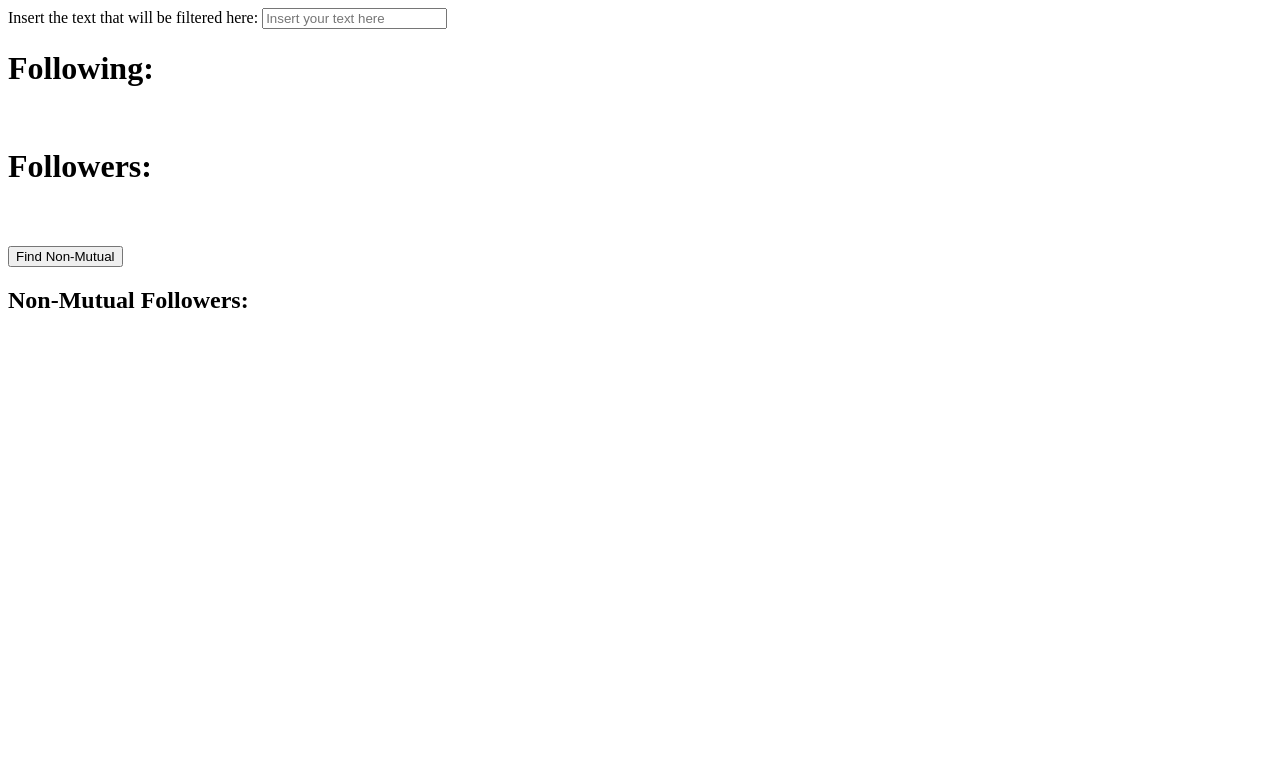
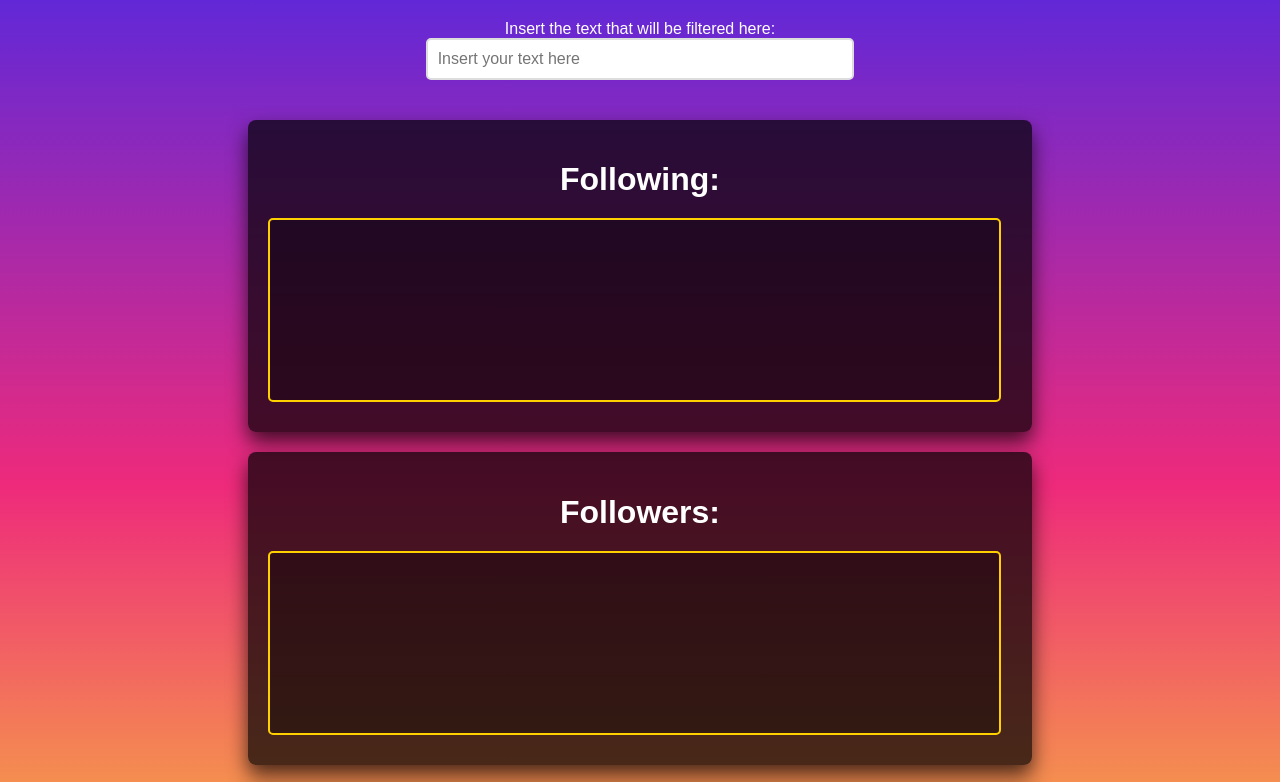
Before and after one commit to Doikson/InstaFollowListJS, a plain HTML site: page index.html in a window 1280 px wide. Shown: the top 782 px of the page. Drawn offline with Linux system fonts and the light colour scheme.

Commit message:
Styles Done ✔

```diff
--- a/index.html
+++ b/index.html
@@ -4,7 +4,7 @@
   <meta charset="UTF-8">
   <meta name="viewport" content="width=device-width, initial-scale=1.0">
   <title>InstaFollowListJS</title>
-  <link rel="stylesheet" href="styles.css">
+  <link rel="stylesheet" href="style.css">
 </head>
 <body>
   <div class="shared-search">
@@ -33,3 +33,4 @@
   <script src="script.js"></script>
 </body>
 </html>
+styles
```
